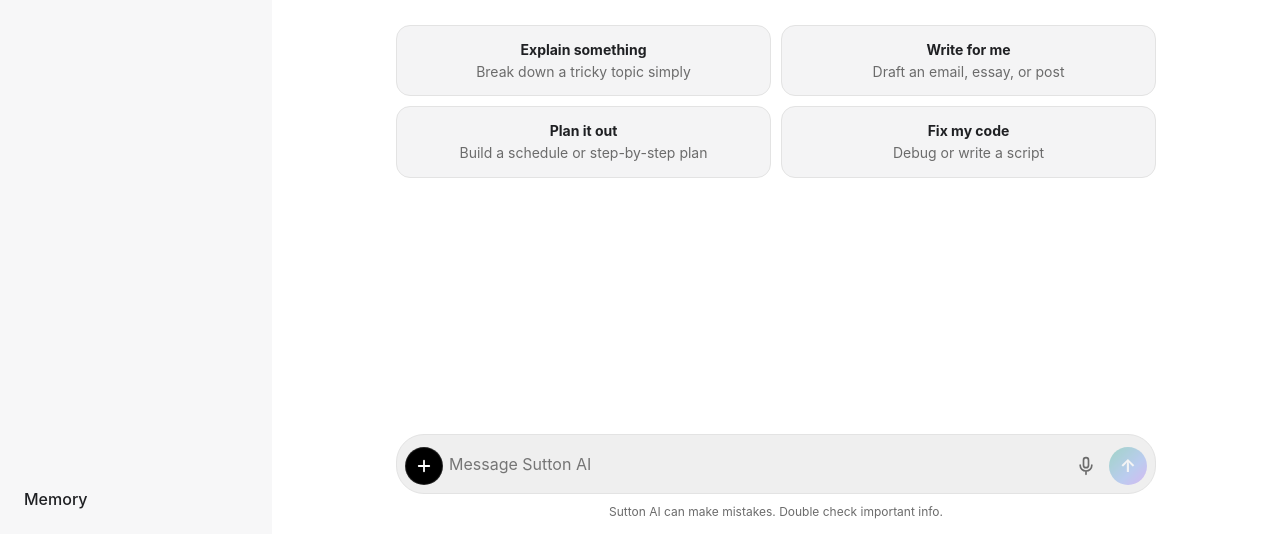
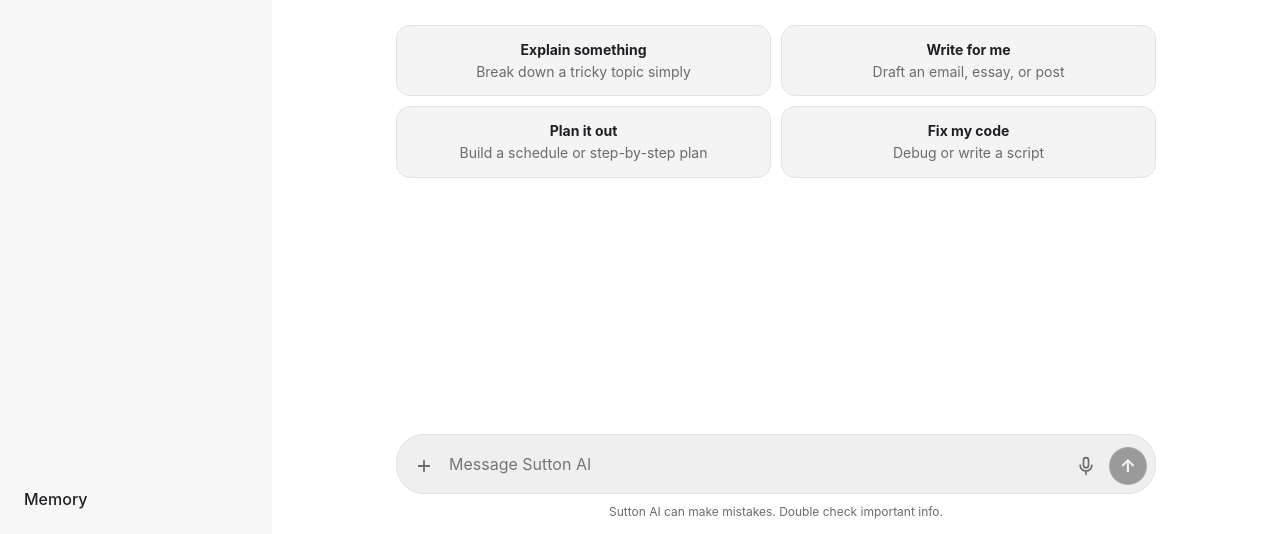
Before and after one commit to Jdog0924/Sutton-Groq, a website: page index.html in a window 1280 px wide. Shown: the part 266-800 px from the top of the page. Drawn offline with Linux system fonts and the light colour scheme.

Commit message:
Update styles for attach and send buttons

```diff
--- a/index.html
+++ b/index.html
@@ -56,15 +56,16 @@ textarea{flex:1;background:none;border:0;outline:0;color:var(--text);font:inheri
 .th{position:relative;width:64px;height:64px;border-radius:12px;overflow:hidden;border:1px solid var(--line)}
 .th img{width:100%;height:100%;object-fit:cover;display:block}
 .th button{position:absolute;top:2px;right:2px;width:20px;height:20px;border-radius:50%;background:rgba(0,0,0,.65);color:#fff;font-size:13px;line-height:1}
-#attach{width:38px;height:38px;border-radius:50%;color:#fff;background:#000;border:1px solid rgba(255,255,255,.14);flex-shrink:0;margin-right:6px;display:grid;place-items:center}
-#attach:hover{background:#262626}
+#attach{width:38px;height:38px;border-radius:50%;color:var(--mut);flex-shrink:0;margin-right:6px;display:grid;place-items:center}
+#attach:hover{color:var(--text);background:var(--card)}
 .uimgs{display:flex;gap:6px;flex-wrap:wrap;justify-content:flex-end;margin-bottom:6px}
 .uimgs img{max-width:200px;max-height:200px;border-radius:14px;display:block}
 #mic{width:38px;height:38px;border-radius:50%;color:var(--mut);flex-shrink:0;margin-right:4px;display:grid;place-items:center}
 #mic:hover{color:var(--text);background:var(--card)}
 #mic.on{background:#e5484d;color:#fff;animation:pulse 1.2s infinite}
 @keyframes pulse{50%{box-shadow:0 0 0 7px rgba(229,72,77,.25)}}
-#send{width:38px;height:38px;border-radius:50%;background:var(--g);color:#fff;font-size:18px;font-weight:700}
+#send{width:38px;height:38px;border-radius:50%;background:#000;color:#fff;border:1px solid rgba(255,255,255,.14);font-size:18px;font-weight:700}
+#send:not(:disabled):hover{background:#262626}
 #send:disabled{opacity:.35;cursor:default}
 #note{text-align:center;color:var(--mut);font-size:12px;margin-top:8px}
 .dots i{display:inline-block;width:7px;height:7px;margin:8px 2px;border-radius:50%;background:var(--mut);animation:b 1s infinite}
```
